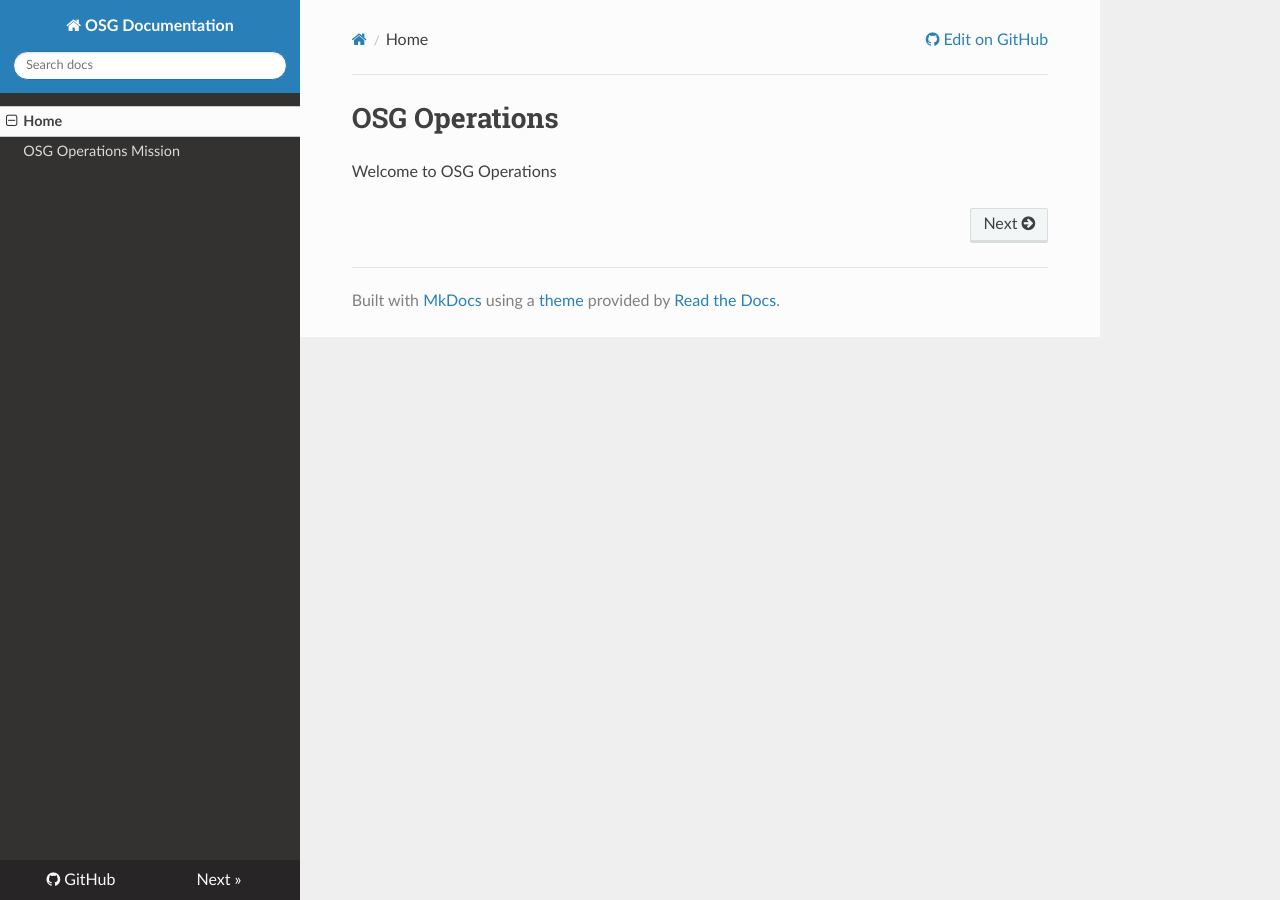
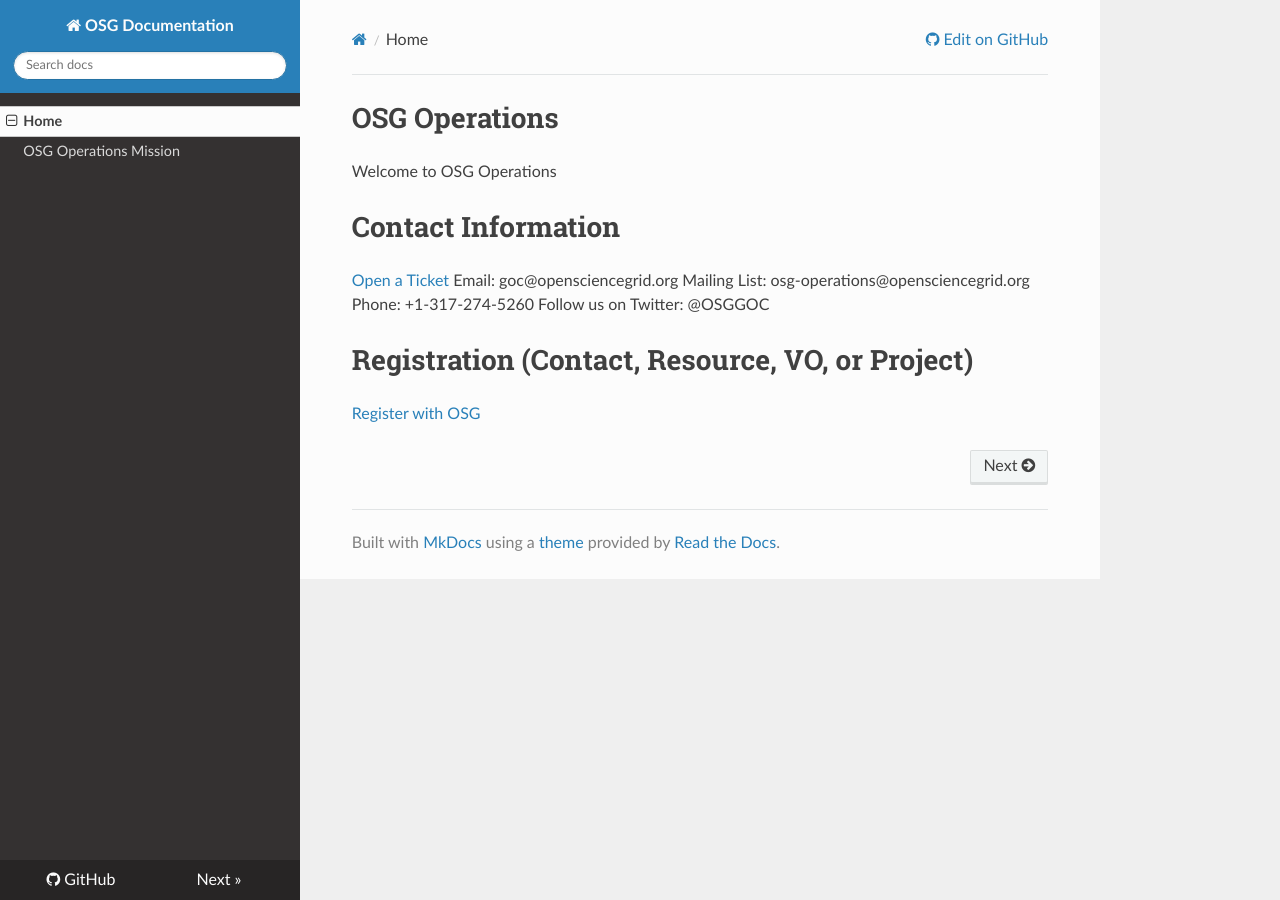
Before and after one commit to osg-htc/operations, an MkDocs documentation site: the page built from docs/index.md, in a window 1280 px wide. Built offline with MkDocs 1.6.1, drawn with Linux system fonts in a browser that asks for light colours; nearby versions of some CDN libraries; old or Windows-style settings are respelled for this version of MkDocs.

Commit message:
Update index.md

```diff
--- a/docs/index.md
+++ b/docs/index.md
@@ -1,3 +1,14 @@
 # OSG Operations
 
 Welcome to OSG Operations
+
+# Contact Information
+
+[Open a Ticket](http://ticket.grid.iu.edu/submit)
+Email: goc@opensciencegrid.org
+Mailing List: osg-operations@opensciencegrid.org
+Phone: +1-317-274-5260
+Follow us on Twitter: @OSGGOC
+
+# Registration (Contact, Resource, VO, or Project)
+[Register with OSG](https://oim.grid.iu.edu/oim/home)
```
